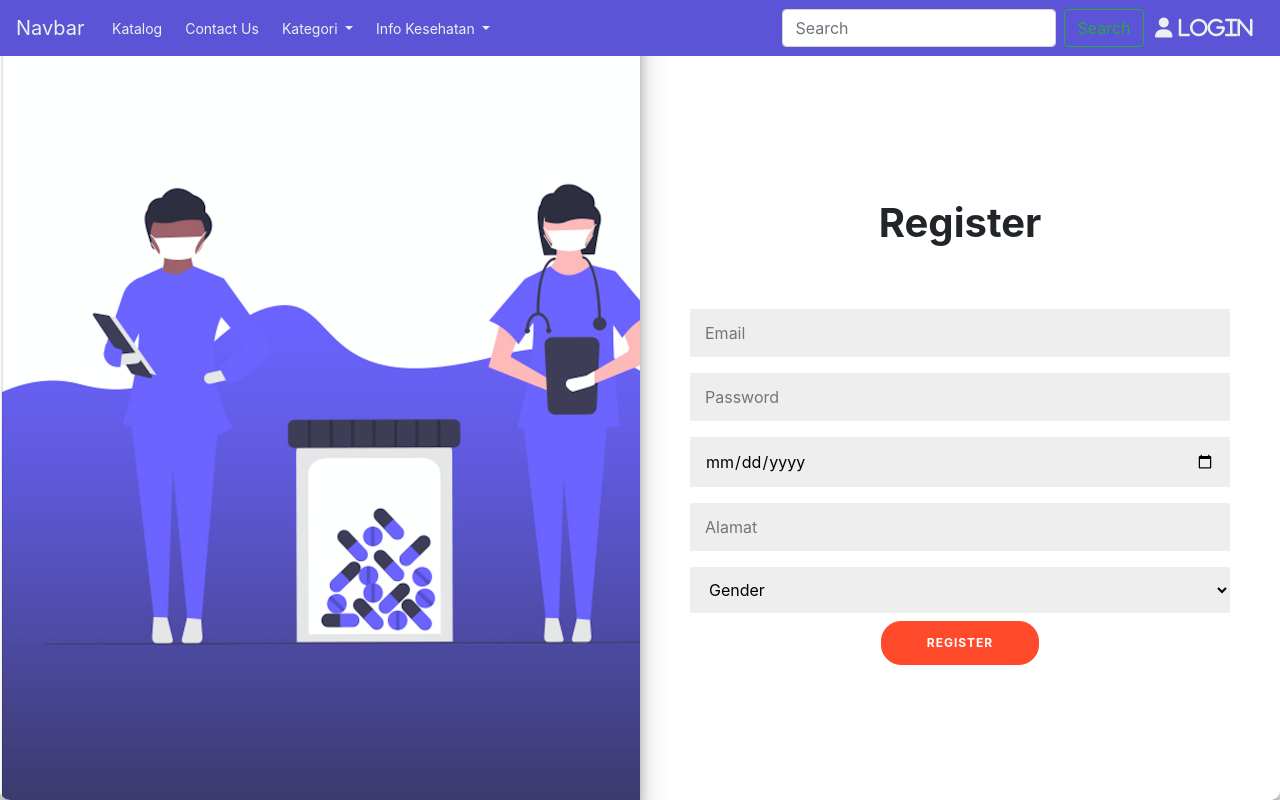
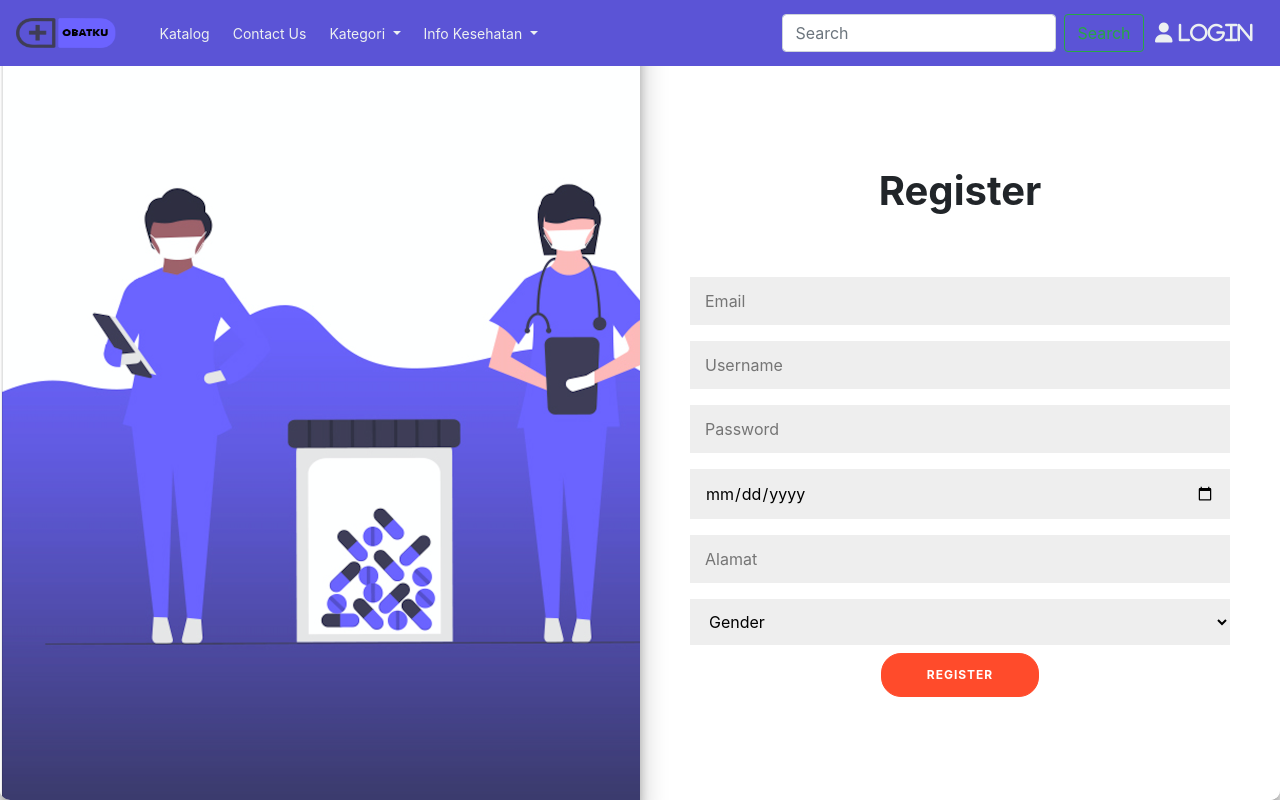
Before and after one commit to rivannurihsan/WEBPRO, a CodeIgniter app: page /TugasBesarWEBPRO/index.php/welcome/Registrasi in a window 1280 px wide. Run offline with CodeIgniter, Linux system fonts and the light colour scheme; some libraries are stand-ins or nearby versions.

Commit message:
second commit

```diff
--- a/application/config/autoload.php
+++ b/application/config/autoload.php
@@ -58,7 +58,7 @@ $autoload['packages'] = array();
 |
 |	$autoload['libraries'] = array('user_agent' => 'ua');
 */
-$autoload['libraries'] = array();
+$autoload['libraries'] = array('database', 'session', 'upload');;
 
 /*
 | -------------------------------------------------------------------
--- a/application/config/database.php
+++ b/application/config/database.php
@@ -76,9 +76,9 @@ $query_builder = TRUE;
 $db['default'] = array(
 	'dsn'	=> '',
 	'hostname' => 'localhost',
-	'username' => '',
+	'username' => 'root',
 	'password' => '',
-	'database' => '',
+	'database' => 'db_TUBESWEBPRO',
 	'dbdriver' => 'mysqli',
 	'dbprefix' => '',
 	'pconnect' => FALSE,
--- a/application/controllers/Welcome.php
+++ b/application/controllers/Welcome.php
@@ -19,6 +19,10 @@ class Welcome extends CI_Controller
 	 * map to /index.php/welcome/<method_name>
 	 * @see https://codeigniter.com/user_guide/general/urls.html
 	 */
+	function __construct(){
+		parent::__construct();
+		$this->load->model("login");
+	}
 	public function index()
 	{
 		// $this->load->view('welcome_message');
@@ -27,12 +31,22 @@ class Welcome extends CI_Controller
 	}
 	public function Login(){
 		$this->load->view('Users/Template/header');
+		$this->load->view('Users/Login/Login');
+		if ($this->input->method() == 'post') {
+			$data = ['username' => $this->input->post('uname'), 'password' => $this->input->post('psw')];
+			if ($this->login->loginuser($data)) {
+				$this->session->set_userdata('username', $data['username']);
+                redirect('/');
+            } else {
+                $this->load->view('Users/Login/Login', ['error_message' => 'Invalid username or password']);
+            }
+		}
 
-		$this->load->view('Users/Login/Login');
 	}
 	public function Registrasi()
 	{
 		$this->load->view('Users/Template/header');
 		$this->load->view('Users/Register/Register');
 	}
+
 }
--- /dev/null
+++ b/application/models/login.php
@@ -0,0 +1,24 @@
+<?php
+class login extends CI_Model{
+
+	public function check_username($username){
+		//check if username (from param) already exist in db or not, return true / false
+		return $this->db->get_where('profile', ['username' => $username])->num_rows() > 0;
+	}
+
+	public function loginuser($data) {
+		//check if data (consist of username and password) exist/found in db, return true / false
+		return $this->db->get_where('profile', $data)->num_rows() == 1;
+	}
+
+	public function insert_new_profle($data){
+		//insert data (consist of username, password, and profile pic filename) to table, return true if insert works and vice versa
+		return $this->db->insert('profile', $data);
+	}
+
+	public function get_profile($username){
+		//select 1 row profile based on username (from param) and return it, if the data is not found then return false
+		return $this->check_username($username) ? $this->db->get_where('profile', ['username' => $username])->row_array() : false;
+	}
+}
+?>
--- a/application/views/Users/Login/Login.php
+++ b/application/views/Users/Login/Login.php
@@ -108,7 +108,7 @@
             <div class="container">
                 <div class="row">
                     <div class="col text-leftß">
-                        <form action="/action_page.php" method="post">
+                        <form action="<?= base_url();?>welcome/Login/" method="post">
                             <div class="Judul">
                                 Sign In
                             </div>
--- a/application/views/Users/Register/Register.php
+++ b/application/views/Users/Register/Register.php
@@ -151,6 +151,7 @@
                     <h1>Register</h1>
 
                     <input class="input1" type="email" placeholder="Email"/>
+                    <input class="input1" type="username" placeholder="Username"/>
                     <input class="input1" type="password" placeholder="Password"/>
                     <input class="input1" type="date" id="birthday" name="birthday">
                     <input class="input1" type="alamat" placeholder="Alamat"/>
--- a/application/views/Users/Template/header.php
+++ b/application/views/Users/Template/header.php
@@ -176,7 +176,7 @@
                 aria-label="Toggle navigation">
                 <span class="navbar-toggler-icon"></span>
             </button>
-            <a class="navbar-brand" href=<?= base_url(); ?>>Navbar</a>
+            <a class="navbar-brand" href=<?= base_url(); ?>><img src="<?php echo base_url(); ?>assets/logo.png" class="navbar-brand" height="40px" width="100px" href=<?= base_url(); ?>></a>
 
             <div class="collapse navbar-collapse" id="navbarTogglerDemo03">
                 <ul class="navbar-nav mr-auto mt-2 mt-lg-0">
```
Also changed, not shown: assets/logo.png (added).
